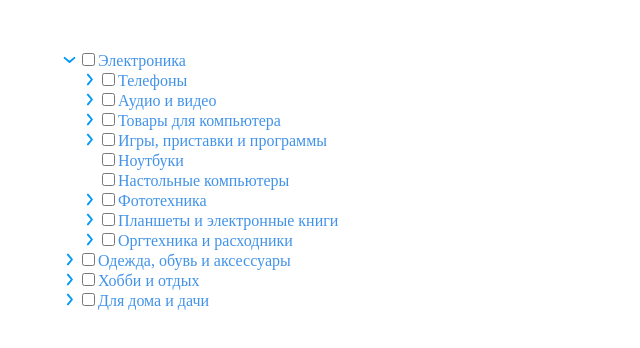
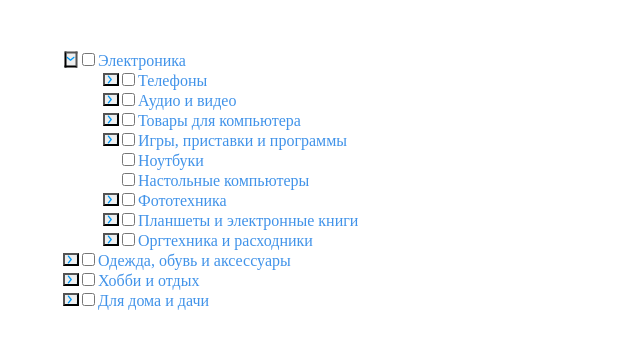
Before and after one commit to emilgerz/react-apps, a React (Vite) app in the folder avito-filters/: page / in a window 1280 px wide. Both pictures are taken after a click on the link "Электроника". Shown: the top 348 px of the page, without its empty margins (0-640 px from the left). Built offline with nearby package versions, Linux system fonts and the light colour scheme.

Commit message:
little upd

```diff
--- a/avito-filters/src/App.jsx
+++ b/avito-filters/src/App.jsx
@@ -4,23 +4,57 @@ import { MenuList } from './components/MenuList'
 import data from './data/data.json'
 import { useState } from 'react'
 
+function findAncestors(id, data) {
+	const current = data.find((item) => item.id === id)
+
+	if (current.parentId === undefined) {
+		return []
+	}
+
+	return [current.parentId, ...findAncestors(current.parentId, data)]
+}
+
+function findDescendants(id, data) {
+	const childrenIds = data.filter((item) => item.parentId === id).map((item) => item.id)
+
+	const descendants = [...childrenIds]
+
+	for (const childId of childrenIds) {
+		descendants.push(...findDescendants(childId, data))
+	}
+
+	return descendants
+}
+
 function App() {
-	const dataCheckboxOrigin = data.map((item) => ({ ...item, checkbox: false }))
+	const [checkedIds, setCheckedIds] = useState([28958, 12679])
 
-	const [dataCheckbox, setDataCheckbox] = useState(dataCheckboxOrigin)
+	const checkboxHandler = (id) => {
+		setCheckedIds((prev) => {
+			if (prev.includes(id)) {
+				const descendants = findDescendants(id, data)
+
+				return prev.filter((item) => !descendants.includes(item) && item !== id)
+			} else {
+				return [...prev, id, ...findDescendants(id, data), ...findAncestors(id, data)]
+			}
+		})
+	}
 
 	// parent has not key with his parentId
-	const parentFilterList = dataCheckbox.filter((parentFilter) => !parentFilter.parentId)
+	const parentFilterList = data.filter((parentFilter) => !parentFilter.parentId)
 
 	return (
 		<div className="app">
 			<ul className="list">
 				{parentFilterList.map((item) => (
 					<MenuList
+						data={data}
 						key={item.id}
-						{...item}
-						dataCheckbox={dataCheckbox}
-						setDataCheckbox={setDataCheckbox}
+						id={item.id}
+						name={item.name}
+						checkedIds={checkedIds}
+						checkboxHandler={checkboxHandler}
 					/>
 				))}
 			</ul>
--- a/avito-filters/src/components/MenuList.jsx
+++ b/avito-filters/src/components/MenuList.jsx
@@ -1,9 +1,13 @@
 import { useState } from 'react'
 
-export function MenuList({ id, name, checkbox, dataCheckbox, setDataCheckbox }) {
+// {
+// 	12321: true,
+// }
+
+export function MenuList({ id, name, checkedIds, data, checkboxHandler }) {
 	const [expand, setExpand] = useState(false)
 
-	const childrens = dataCheckbox.filter((item) => item.parentId === id)
+	const childrens = data.filter((item) => item.parentId === id)
 
 	const clickHandler = (event) => {
 		if (event) {
@@ -13,68 +17,41 @@ export function MenuList({ id, name, checkbox, dataCheckbox, setDataCheckbox })
 		setExpand(!expand)
 	}
 
-	const inputHandler = (list, checkbox) => {
-		if (list.length > 0) {
-			return list.every((item) => item.checkbox === true)
-		} else {
-			return checkbox
-		}
-	}
-
-	const onChangeHandler = (list, checkbox) => {
-		const updatedDataCheckbox = list.map((item) => {
-			if (item.id === id) {
-				item.checkbox = !checkbox
-			}
-
-			return item
-		})
-
-		setDataCheckbox(updatedDataCheckbox)
-	}
-
 	return (
 		<li className="list__item">
 			<input
 				type="checkbox"
 				name={name}
 				id={id}
-				checked={inputHandler(childrens, checkbox)}
-				onChange={() => onChangeHandler(dataCheckbox, checkbox)}
+				checked={checkedIds.includes(id)}
+				onChange={() => checkboxHandler(id)}
 			/>
-
 			<a
 				onClick={(e) => clickHandler(e)}
 				href=""
 			>
 				{name}
 			</a>
-
 			{childrens.length > 0 && (
-				<div
+				<button
 					className={expand ? 'arrow-btn arrow-btn_openned' : 'arrow-btn'}
 					onClick={() => clickHandler()}
-				></div>
+				></button>
 			)}
-
-			{expand &&
-				dataCheckbox.map((item) => {
-					if (item.parentId === id) {
-						return (
-							<ul
-								className="list"
-								key={item.id}
-							>
-								<MenuList
-									key={item.id}
-									{...item}
-									dataCheckbox={dataCheckbox}
-									setDataCheckbox={setDataCheckbox}
-								/>
-							</ul>
-						)
-					}
-				})}
+			{expand && (
+				<ul>
+					{childrens.map((item) => (
+						<MenuList
+							data={data}
+							key={item.id}
+							id={item.id}
+							name={item.name}
+							checkedIds={checkedIds}
+							checkboxHandler={checkboxHandler}
+						/>
+					))}
+				</ul>
+			)}
 		</li>
 	)
 }
```
